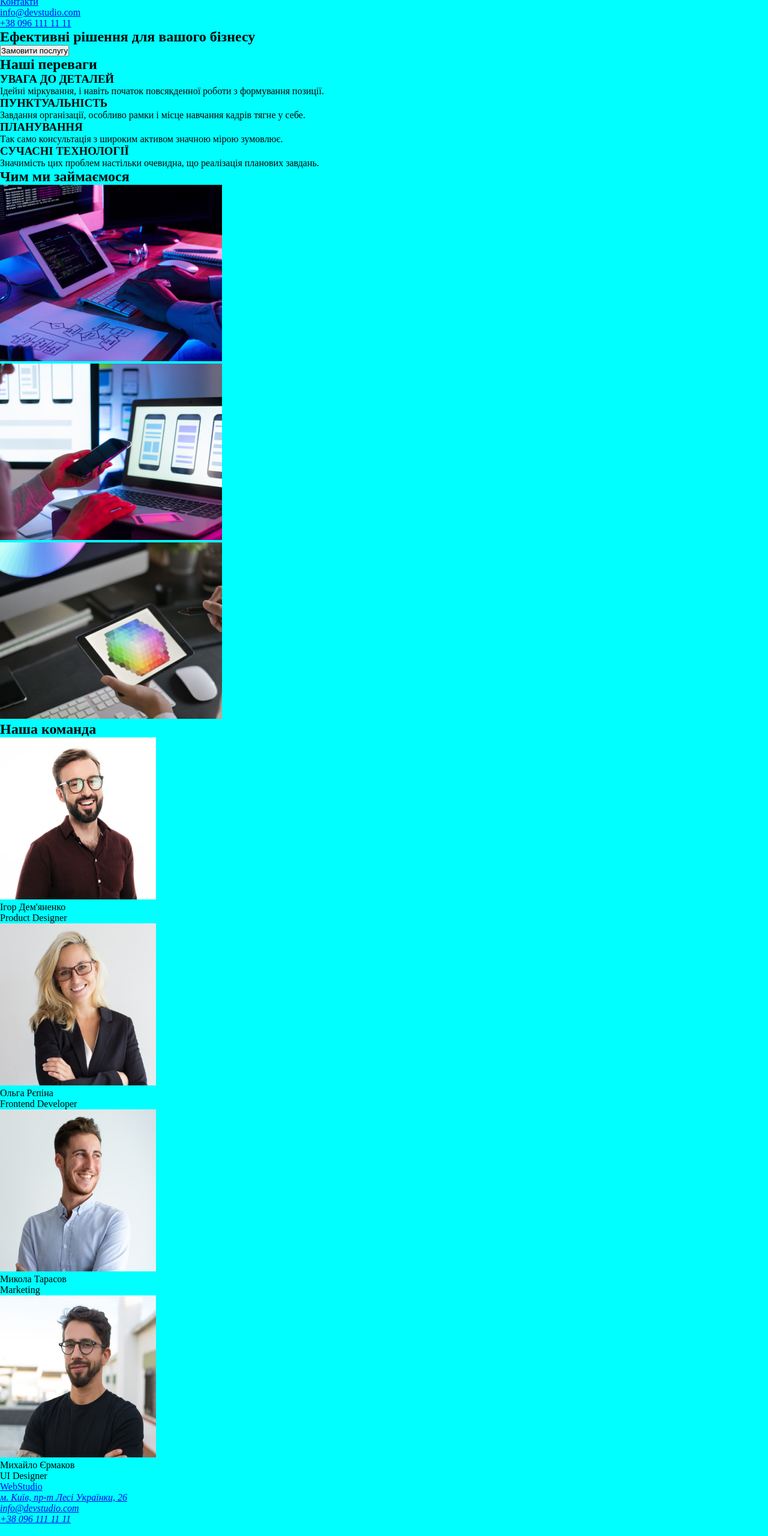
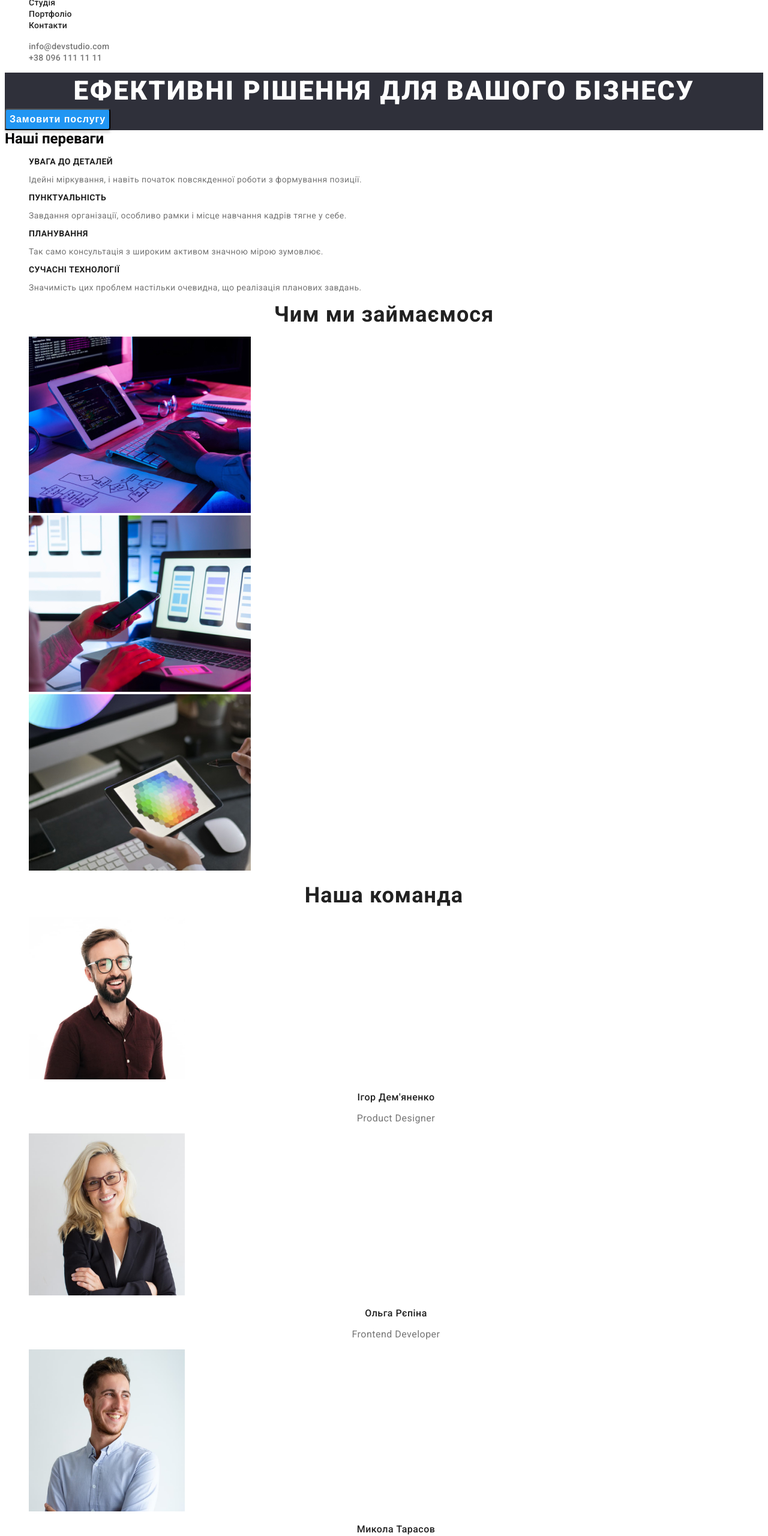
Before and after one commit to CyderPro/goit-markup-hw-02, a plain HTML site: page index.html in a window 1280 px wide. Shown: the part 60-2620 px from the top of the page at 60% size. Drawn offline with Linux system fonts and the light colour scheme.

Commit message:
HW2  (30.10.2022)

```diff
--- a/css/styles.css
+++ b/css/styles.css
@@ -1,9 +1,205 @@
 
-* {
+
+:root {
+    --font-ral: 'Raleway', sans-serif;
+}
+
+/* * {
     margin: 0;
     padding: 0;
+} */
+
+body {
+    font-family: 'Roboto', sans-serif;
 }
 
-body {
-    background-color: aqua;
+ul {
+    list-style: none;
 }
+
+a {
+    text-decoration: none;
+}
+
+h1,
+h2,
+h3,
+h4,
+h5,
+h6 {
+    margin: 0;
+}
+
+.header-title {
+    font-family: var(--font-ral);
+    text-decoration: none;
+    font-weight: 700;
+    font-size: 26px;
+    line-height: 1,1923;
+    letter-spacing: 0.03em;
+    color: #000000;
+}
+
+.header-subtitle {
+    color: #2196F3;
+}
+
+.header-nav-link {
+    font-weight: 500;
+    font-size: 14px;
+    line-height: 1,1428;
+    letter-spacing: 0.02em;
+    color: #212121;
+}
+
+.header-nav-link:hover,
+.header-nav-link:focus {
+    color:#2196F3;
+}
+
+.header-contact {
+    font-weight: 500;
+    font-size: 14px;
+    line-height: 16px;
+    letter-spacing: 0.02em;
+    color: #757575;
+}
+
+.header-contact:hover,
+.header-contact:focus {
+    color: #2196F3;
+}
+
+.hero {
+    background: #2F303A;
+}
+
+.hero-title {
+    font-weight: 900;
+    font-size: 44px;
+    line-height: 60px;
+    text-align: center;
+    letter-spacing: 0.06em;
+    text-transform: uppercase;
+    color: #FFFFFF;
+}
+
+.hero-btn {
+    background: #2196F3;
+    box-shadow: 0px 4px 4px rgba(0, 0, 0, 0.15);
+    border-radius: 4px;
+    font-weight: 700;
+    font-size: 16px;
+    line-height: 30px;
+    display: flex;
+    align-items: center;
+    text-align: center;
+    letter-spacing: 0.06em;
+    color: #FFFFFF;
+}
+
+.section-title {
+    font-weight: 700;
+    font-size: 36px;
+    line-height: 42px;
+    text-align: center;
+    letter-spacing: 0.03em;
+    color: #212121;
+}
+
+.title-benefits {
+    font-weight: 700;
+    font-size: 14px;
+    line-height: 1,1428;
+    letter-spacing: 0.03em;
+    text-transform: uppercase;
+    color: #212121;
+}
+
+.benefits {
+    font-weight: 400;
+    font-size: 14px;
+    line-height: 1,7142;
+    letter-spacing: 0.03em;
+    color: #757575;
+}
+
+.team-title {
+    font-weight: 500;
+    font-size: 16px;
+    line-height: 1,1875;
+    text-align: center;
+    letter-spacing: 0.03em;
+    color: #212121;
+}
+
+.team-subtitle {
+    font-weight: 400;
+    font-size: 16px;
+    line-height: 1,1875;
+    text-align: center;
+    letter-spacing: 0.03em;
+    color: #757575;
+}
+
+.footer {
+    background: #2F303A;
+}
+
+.footer-title {
+    font-family: var(--font-ral);
+    text-decoration: none;
+    font-weight: 700;
+    font-size: 26px;
+    line-height: 1,1923;
+    letter-spacing: 0.03em;
+    color: #2196F3;
+}
+
+.footer-subtitle {
+    color: #FFFFFF;
+}
+
+.footer-link {
+    font-weight: 400;
+    font-size: 14px;
+    line-height: 2;
+    letter-spacing: 0.03em;
+    color: #FFFFFF;
+}
+
+.footer-contacts {
+    font-weight: 400;
+    font-size: 14px;
+    line-height: 2;
+    letter-spacing: 0.03em;
+    color: rgba(255, 255, 255, 0.6);
+}
+
+.main-btn {
+    background: #F5F4FA;
+    border-radius: 4px;
+    cursor: pointer;
+}
+
+.main-btn:hover,
+.main-btn:focus {
+    background: #2196F3;
+    box-shadow: 0px 3px 1px rgba(0, 0, 0, 0.1), 0px 1px 2px rgba(0, 0, 0, 0.08), 0px 2px 2px rgba(0, 0, 0, 0.12);
+}
+
+.portfolio-title {
+    font-weight: 700;
+    font-size: 18px;
+    line-height: 2;
+    letter-spacing: 0.06em;
+    color: #212121;
+}
+
+.portfolio-subtitle {
+    font-weight: 400;
+    font-size: 16px;
+    line-height: 1,875;
+    letter-spacing: 0.03em;
+    color: #757575;
+}
--- a/index.html
+++ b/index.html
@@ -1,59 +1,75 @@
 <!DOCTYPE html>
-<html lang="en">
+<html lang="ua">
   <head>
     <meta charset="UTF-8" />
     <meta http-equiv="X-UA-Compatible" content="IE=edge" />
     <meta name="viewport" content="width=device-width, initial-scale=1.0" />
     <title><goit-markup-hw-02></goit-markup-hw-02></title>
-
-    <link rel="stylesheet" href="./css/styles.css">
+    <link rel="preconnect" href="https://fonts.googleapis.com" />
+    <link rel="preconnect" href="https://fonts.gstatic.com" crossorigin />
+    <link
+      href="https://fonts.googleapis.com/css2?family=Raleway:wght@700&family=Roboto:wght@400;500;700;900&display=swap"
+      rel="stylesheet"
+    />
+    <link rel="stylesheet" href="./css/styles.css" />
   </head>
   <body>
-    <header>
-      <a href="./index.html">WebStudio</a>
+    <header class="header">
+      <a class="header-title" href="./index.html"
+        ><span class="header-subtitle">Web</span>Studio</a>
       <nav>
-        <ul>
-          <li><a href="./index.html">Студія</a></li>
-          <li><a href="./index.html">Портфоліо</a></li>
-          <li><a href="./index.html">Контакти</a></li>
+        <ul header-nav>
+          <li><a class="header-nav-link" href="./index.html">Студія</a></li>
+          <li>
+            <a class="header-nav-link" href="./portfolio.html">Портфоліо</a>
+          </li>
+          <li><a class="header-nav-link" href="./index.html">Контакти</a></li>
         </ul>
       </nav>
       <ul>
-        <li><a href="mailto:info@devstudio.com">info@devstudio.com</a></li>
-        <li><a href="tel:+380961111111">+38 096 111 11 11</a></li>
+        <li>
+          <a class="header-contact" href="mailto:info@devstudio.com"
+            >info@devstudio.com</a
+          >
+        </li>
+        <li>
+          <a class="header-contact" href="tel:+380961111111"
+            >+38 096 111 11 11</a
+          >
+        </li>
       </ul>
     </header>
     <main>
-      <section>
-        <h1>Ефективні рішення для вашого бізнесу</h1>
-        <button type="button">Замовити послугу</button>
+      <section class="hero">
+        <h1 class="hero-title">Ефективні рішення для вашого бізнесу</h1>
+        <button class="hero-btn" type="button">Замовити послугу</button>
       </section>
       <section>
-        <h2>Наші переваги</h2>
+        <h2 class="section-title-hidden">Наші переваги</h2>
         <ul>
           <li>
-            <h3>УВАГА ДО ДЕТАЛЕЙ</h3>
-            <p>
+            <h3 class="title-benefits">УВАГА ДО ДЕТАЛЕЙ</h3>
+            <p class="benefits">
               Ідейні міркування, і навіть початок повсякденної роботи з
               формування позиції.
             </p>
           </li>
           <li>
-            <h3>ПУНКТУАЛЬНІСТЬ</h3>
-            <p>
+            <h3 class="title-benefits">ПУНКТУАЛЬНІСТЬ</h3>
+            <p class="benefits">
               Завдання організації, особливо рамки і місце навчання кадрів тягне
               у себе.
             </p>
           </li>
           <li>
-            <h3>ПЛАНУВАННЯ</h3>
-            <p>
+            <h3 class="title-benefits">ПЛАНУВАННЯ</h3>
+            <p class="benefits">
               Так само консультація з широким активом значною мірою зумовлює.
             </p>
           </li>
           <li>
-            <h3>СУЧАСНІ ТЕХНОЛОГІЇ</h3>
-            <p>
+            <h3 class="title-benefits">СУЧАСНІ ТЕХНОЛОГІЇ</h3>
+            <p class="benefits">
               Значимість цих проблем настільки очевидна, що реалізація планових
               завдань.
             </p>
@@ -61,7 +77,7 @@
         </ul>
       </section>
       <section>
-        <h2>Чим ми займаємося</h2>
+        <h2 class="section-title">Чим ми займаємося</h2>
         <ul>
           <li><img src="./images/img.jpg" alt="photo" /></li>
           <li><img src="./images/img1.jpg" alt="photo1" /></li>
@@ -69,7 +85,7 @@
         </ul>
       </section>
       <section>
-        <h2>Наша команда</h2>
+        <h2 class="section-title">Наша команда</h2>
         <ul>
           <li>
             <img
@@ -78,8 +94,8 @@
               width="260"
               height="270"
             />
-            <p>Ігор Дем'яненко</p>
-            <p>Product Designer</p>
+            <p class="team-title">Ігор Дем'яненко</p>
+            <p class="team-subtitle">Product Designer</p>
           </li>
           <li>
             <img
@@ -88,8 +104,8 @@
               width="260"
               height="270"
             />
-            <p>Ольга Рєпіна</p>
-            <p>Frontend Developer</p>
+            <p class="team-title">Ольга Рєпіна</p>
+            <p class="team-subtitle">Frontend Developer</p>
           </li>
           <li>
             <img
@@ -98,8 +114,8 @@
               width="260"
               height="270"
             />
-            <p>Микола Тарасов</p>
-            <p>Marketing</p>
+            <p class="team-title">Микола Тарасов</p>
+            <p class="team-subtitle">Marketing</p>
           </li>
           <li>
             <img
@@ -108,25 +124,35 @@
               width="260"
               height="270"
             />
-            <p>Михайло Єрмаков</p>
-            <p>UI Designer</p>
+            <p class="team-title">Михайло Єрмаков</p>
+            <p class="team-subtitle">UI Designer</p>
           </li>
         </ul>
       </section>
     </main>
-    <footer>
-      <a href="./index.html">WebStudio</a>
-      <address>
+    <footer class="footer">
+      <a class="footer-title" href="./index.html"
+        >Web<span class="footer-subtitle">Studio</span></a
+      >
+      <!-- <address> -->
       <ul>
         <li>
-            <a href="https://goo.gl/maps/ZGy36pKghgv9Vfy66"
+          <a class="footer-link" href="https://goo.gl/maps/ZGy36pKghgv9Vfy66"
             >м. Київ, пр-т Лесі Українки, 26</a
           >
         </li>
-          <li><a href="mailto:info@devstudio.com">info@devstudio.com</a></li>
-          <li><a href="tel:+380961111111">+38 096 111 11 11</a></li>
+        <li>
+          <a class="footer-contacts" href="mailto:info@devstudio.com"
+            >info@devstudio.com</a
+          >
+        </li>
+        <li>
+          <a class="footer-contacts" href="tel:+380961111111"
+            >+38 096 111 11 11</a
+          >
+        </li>
       </ul>
-      </address>
+      <!-- </address> -->
     </footer>
   </body>
 </html>
```
Also changed, not shown: portfolio.html (added, +181 -0 lines), images/project1.jpg (added), images/project2.jpg (added), images/project3.jpg (added), images/project4.jpg (added), images/project5.jpg (added), images/project6.jpg (added), images/project7.jpg (added), images/project8.jpg (added), images/project9.jpg (added). Lines whose indentation alone changed are shown as unchanged.
